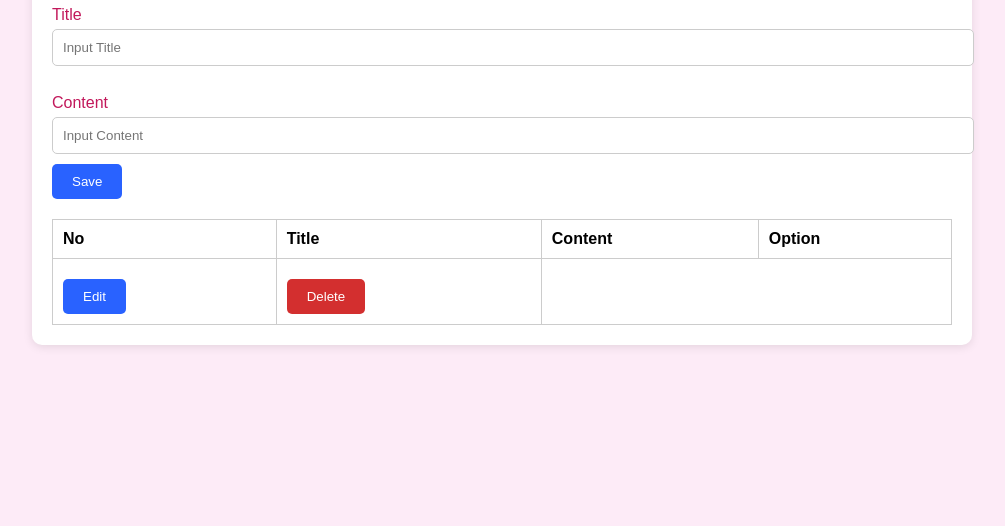
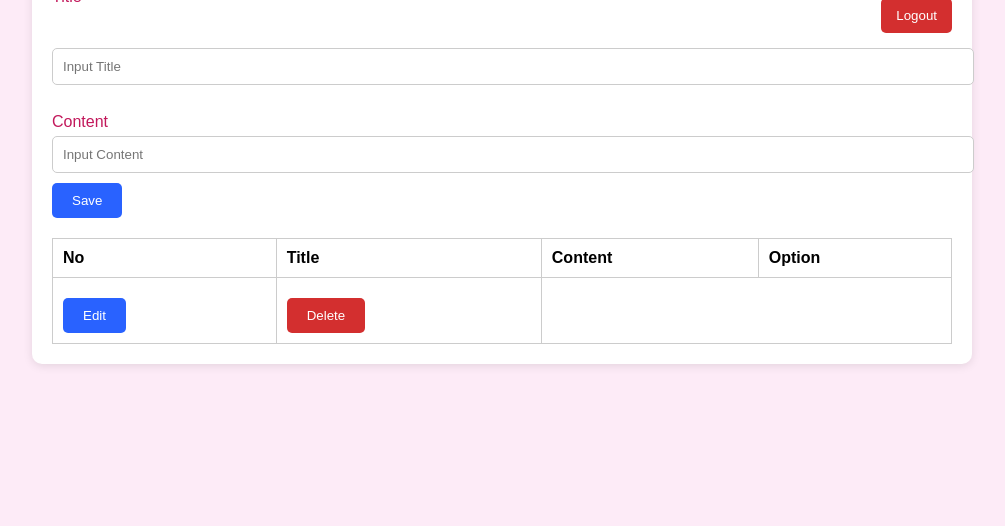
Before and after one commit to syifanr/praktikum-tcc-JWT, a plain HTML site: page fe/index.html in a window 1280 px wide. Shown: the part 274-800 px from the top of the page, without its empty margins (138-1143 px from the left). Drawn offline with nearby package versions, Linux system fonts and the light colour scheme; sample sign-in values are in the browser's storage.

Commit message:
bismillah

```diff
--- a/fe/index.html
+++ b/fe/index.html
@@ -9,6 +9,7 @@
   <body>
     <div class="container">
       <h1>Notes</h1>
+      <button id="logoutBtn" class="logout">Logout</button>
       <form style="margin: 20px 0;">
         <span>
           <label for="Title">Title</label>
@@ -97,6 +98,16 @@
         cursor: pointer;
         margin-top: 10px;
       }
+      button.logout {
+      background: #d32f2f;
+      color: white;
+      border: none;
+      padding: 10px 15px;
+      border-radius: 5px;
+      cursor: pointer;
+      float: right;
+      margin-bottom: 15px;
+    }
       button:hover {
         background: #0039cb;
       }
@@ -121,9 +132,17 @@
   </body>
   <script>
   const token = localStorage.getItem("accessToken");
-  if (!token) {
-    window.location.href = "login.html";
-  }
+    if (!token) {
+      // Kalau gak ada token, redirect ke login
+      window.location.href = "login.html";
+    }
+
+    // Logout function
+    document.getElementById("logoutBtn").addEventListener("click", () => {
+      localStorage.removeItem("accessToken");
+      localStorage.removeItem("refreshToken");
+      window.location.href = "login.html";
+    });
 </script>
 
   <script src="https://cdn.jsdelivr.net/npm/axios/dist/axios.min.js"></script>
```
